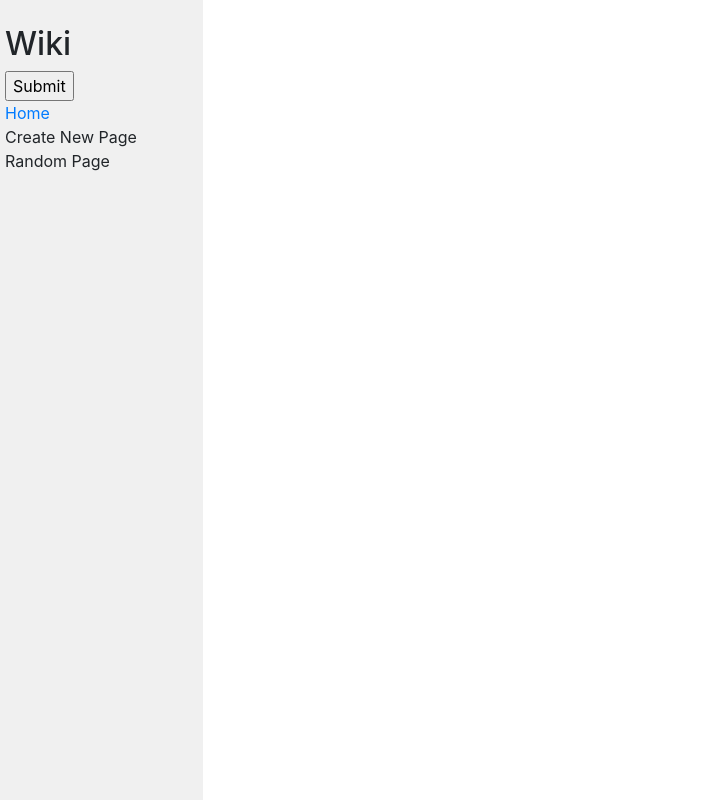
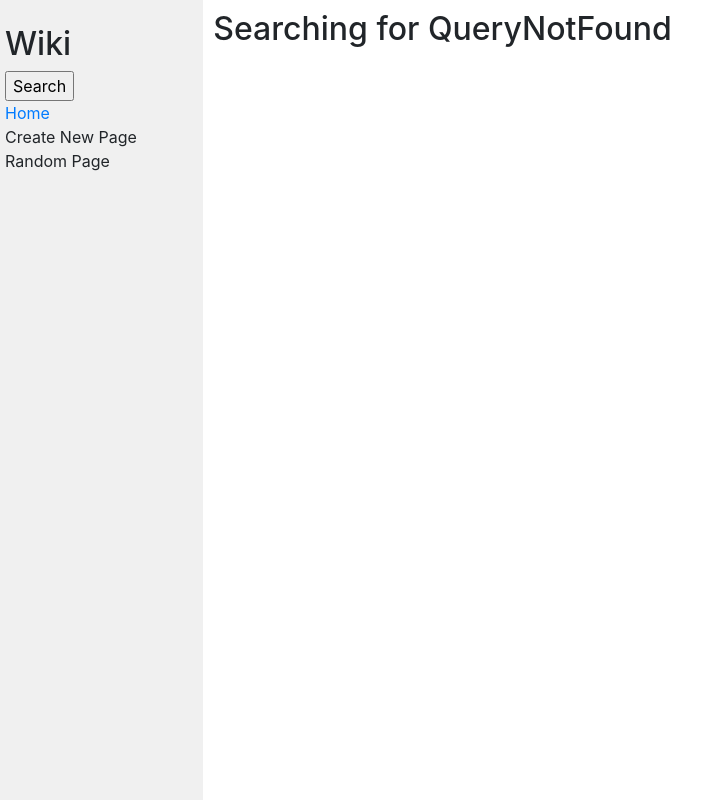
Before and after one commit to angelo562/cs50w_django, a Django app: page /wiki/search in a window 1280 px wide. Shown: the whole page, without its empty margins (0-728 px from the left). Run offline with Django 3.2, Linux system fonts and the light colour scheme; some libraries are stand-ins or nearby versions.

Commit message:
search feature now working with exact/closest match. Also moved search to util.py

```diff
--- a/encyclopedia/templates/encyclopedia/entry.html
+++ b/encyclopedia/templates/encyclopedia/entry.html
@@ -6,5 +6,5 @@
 {% endblock %}
 
 {% block body %}
-    {{ entry|safe }}
+    {{ entry|safe }
 {% endblock %}
--- a/encyclopedia/templates/encyclopedia/index.html
+++ b/encyclopedia/templates/encyclopedia/index.html
@@ -7,7 +7,7 @@
 {% block body %}
 
 
-        {% if search %}
+        {% if search is True %}
         <h2>Searching for {{GET_value}}</h2>
         {% else %}
             <h1>All Pages</h1>
--- a/encyclopedia/templates/encyclopedia/layout.html
+++ b/encyclopedia/templates/encyclopedia/layout.html
@@ -16,7 +16,7 @@
 
                 <form action="{% url 'encyclopedia:url_search' %}" method="GET">
                     {{ search_form }}
-                    <input type="submit" value="Submit">
+                    <input type="submit" value="Search">
                 </form>
 
 
--- a/encyclopedia/templates/encyclopedia/search.html
+++ b/encyclopedia/templates/encyclopedia/search.html
@@ -6,4 +6,3 @@
 
 {% block body %}
 This should be search results of the search query substring
-{% endblock %}
--- a/encyclopedia/urls.py
+++ b/encyclopedia/urls.py
@@ -6,6 +6,8 @@
 
 urlpatterns = [
     path("", views.index, name="url_index"),
+
+    # I can send the submitted query to any path.
     path("search", views.search, name="url_search"),
     path("<str:title>", views.display, name="url_display"),
         # Matches str before ".html"
--- a/encyclopedia/util.py
+++ b/encyclopedia/util.py
@@ -35,3 +35,13 @@
         return f.read().decode("utf-8")
     except FileNotFoundError:
         return None
+
+def get_close_matches(GET_value):
+    """
+    Retrieves closest encyclopedia entry matches as a list by searching for the specified substring.  If no substring exists, returns None.
+    """
+    substr_matches = []
+    for entry in list_entries():
+        if GET_value.lower() in entry.lower():
+            substr_matches.append(entry)
+    return substr_matches
--- a/encyclopedia/views.py
+++ b/encyclopedia/views.py
@@ -1,4 +1,5 @@
-from django.shortcuts import render
+from django.shortcuts import render, redirect
+from django.urls import reverse
 from django.http import HttpResponseRedirect
 from markdown2 import Markdown
 from . import util
@@ -34,19 +35,21 @@
         return render(request, "encyclopedia/404page.html")
 
 def search(request):
-    """ Searches entries for a match or returns substrings?"""
-    GET_value = request.GET.get('q','QueryNotFound')
+    """ Searches for an exact entry  match or returns closest matches if exact entry not found
+    """
 
-    if util.get_entry(GET_value):
-        return HttpResponseRedirect(f"{GET_value}")
-    else:
-        substr_matches = []
-        for entry in util.list_entries():
-            if GET_value.lower() in entry.lower():
-                substr_matches.append(entry)
+    if request.method == 'GET':
+        GET_value = request.GET.get('q','QueryNotFound')
 
-        return render(request, "encyclopedia/entry.html", {
-            'entries': substr_matches,
-            'GET_value': GET_value,
-            'search':True
-        })
+        # if an entry exists redirects to "/wiki/{GET_value}"
+        if util.get_entry(GET_value):
+            return HttpResponseRedirect(f"{GET_value}")
+
+        else:
+            return render(request, "encyclopedia/index.html", {
+                'entries': util.get_close_matches(GET_value),
+                'GET_value': GET_value,
+                'search':True
+            })
+
+    return redirect(reverse('encyclopedia:url_index'))
```
Also changed, not shown: encyclopedia/forms.py (+5 -2 lines).
